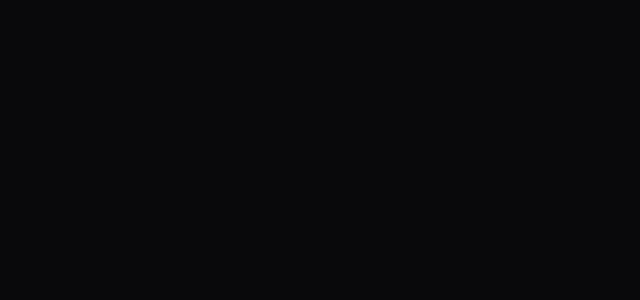
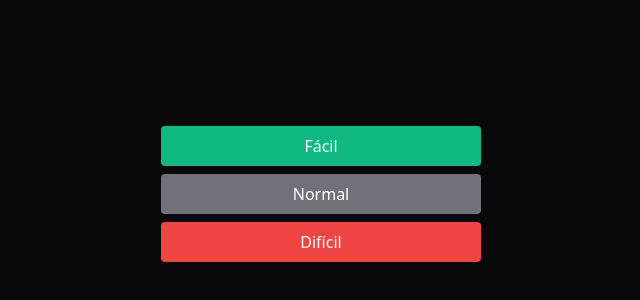
Before and after one commit to wesleyvieira1/HACKATHON-TAIL, a Next.js app in the folder hackathon-tail/: page / in a window 1280 px wide. Shown: the part 206-506 px from the top of the page, without its empty margins (319-959 px from the left). Built offline with nearby package versions, Linux system fonts and the light colour scheme.

Commit message:
add compoente de dificuldade

```diff
--- /dev/null
+++ b/hackathon-tail/src/app/components/DifficultScreen.tsx
@@ -0,0 +1,46 @@
+'use client'
+import React, { useState } from 'react';
+import FormLinkIdentifier from './FormLinkIdentifier';
+
+function DifficultScreen() {
+  const [inputCount, setInputCount] = useState(0);
+
+  const handleDifficultyClick = (count: React.SetStateAction<number>) => {
+    setInputCount(count);
+  };
+
+  return (
+    <div className="h-screen flex items-center justify-center">
+      <form className="flex flex-col gap-2 w-full max-w-xs text-white">
+        <button
+          className="bg-emerald-500 h-10 rounded max-w-xs hover:bg-emerald-800"
+          type="button"
+          onClick={() => handleDifficultyClick(1)}
+        >
+          Fácil
+        </button>
+        <button
+          className="bg-zinc-500 h-10 rounded max-w-xs hover:bg-zinc-800"
+          type="button"
+          onClick={() => handleDifficultyClick(2)}
+        >
+          Normal
+        </button>
+        <button
+          className="bg-red-500 h-10 rounded max-w-xs hover:bg-red-800"
+          type="button"
+          onClick={() => handleDifficultyClick(3)}
+        >
+          Difícil
+        </button>
+
+        {/* Renderiza os componentes FormIdentifier com base na quantidade definida */}
+        {Array.from({ length: inputCount }).map((_, index) => (
+          <FormLinkIdentifier key={index} />
+        ))}
+      </form>
+    </div>
+  );
+}
+
+export default DifficultScreen;
--- a/hackathon-tail/src/app/components/FormLinkIdentifier.tsx
+++ b/hackathon-tail/src/app/components/FormLinkIdentifier.tsx
@@ -26,7 +26,7 @@
 
   //Retorno do componente FormLinkIdentifier em HTML
   return (
-    <div className="h-screen flex items-center justify-center">
+    <div className="flex items-center justify-center">
         <div className='flex flex-col gap-4 w-full max-w-xs'>
           <div className="flex flex-col gap-1">
           <h1 className="text-white">Vamos Jogar? Coloque sua Música abaixo</h1>
--- a/hackathon-tail/src/app/components/layout/Card.tsx
+++ /dev/null
@@ -1,7 +0,0 @@
-export default function Card(){
-    return(
-        <div draggable="true" className="bg-zinc-500 w-40 h-40">
-            <p></p>
-        </div>
-    )
-}
--- a/hackathon-tail/src/app/page.tsx
+++ b/hackathon-tail/src/app/page.tsx
@@ -1,8 +1,9 @@
+import DifficultScreen from "./components/DifficultScreen";
 import FormLinkIdentifier from "./components/FormLinkIdentifier"
 import Puzzle from "./components/Puzzle";
 
 export default function Home() {
   return (
-    <Puzzle/>
+    <DifficultScreen/>
   );
 }
```
Also changed, not shown: 1 other file (tests, documents, lock files or other folders).
